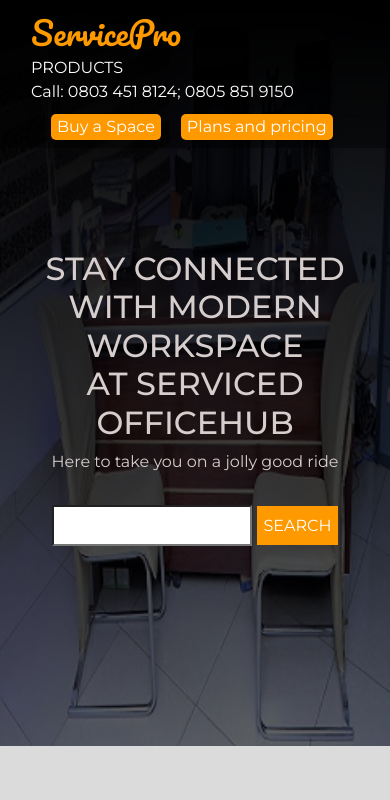
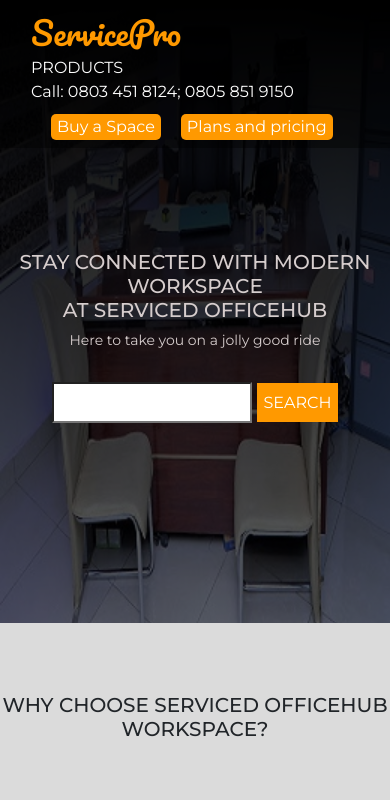
Before and after one commit to Ogenyi25/ServicedOfficeHub, a React (Create React App) app: page / in a window 390 px wide. Shown: the top 800 px of the page. Built offline with nearby package versions, Linux system fonts and the light colour scheme.

Commit message:
changed the font size for the mobile view

```diff
--- a/src/assets/styles/screens/_home.scss
+++ b/src/assets/styles/screens/_home.scss
@@ -262,6 +262,10 @@
       .welcome-note-body {
         padding-top: 250px;
         text-align: center;
+        font-size: 20px;
+      }
+      .description {
+        font-size: 14px;
       }
       .row {
         align-items: center;
@@ -292,10 +296,10 @@
       width: 100vw;
       align-items: center;
       .content-head {
-        padding-top: 50px;
+        padding-top: 70px;
         text-align: center;
         font-weight: 500;
-        font-size: 25px;
+        font-size: 20px;
       }
       .content-body {
         margin-top: 50px;
@@ -379,12 +383,13 @@
             text-align: center;
           }
           .description {
-            font-weight: 300;
+            font-weight: 200;
             margin-bottom: 20px;
             text-align: center;
           }
           .body-text {
             font-weight: 500;
+            font-size: 15px;
             margin-bottom: 50px;
             text-align: justify;
           }
@@ -412,13 +417,14 @@
           margin-left: 50px;
           margin-right: 30px;
           img {
+            display: none;
             width: 10vw;
             height: 10vh;
-            padding-left: 50px;
+            padding-left: 20px;
           }
           .p-left {
             font-size: small;
-            margin: 0px 20px 50px 20px;
+            margin: 0px 20px 30px 20px;
             text-align: justify;
           }
         }
@@ -432,7 +438,7 @@
           }
           .p-right {
             font-size: small;
-            margin: 0px 30px 50px 10px;
+            margin: 0px 30px 30px 10px;
             text-align: justify;
           }
         }
@@ -441,20 +447,21 @@
     .footer-container {
       background-color: $primary;
       .products {
-        margin-left: 60px;
+        margin-left: 50px;
         .products-header {
           margin-top: 40px;
-          margin-left: 20px;
+          margin-left: 5px;
           color: $white;
           margin-bottom: 20px;
         }
         .products-list {
           color: $white;
           font-weight: 500;
+          margin-left: 5px;
         }
       }
       .partners {
-        margin-left: 80px;
+        margin-left: 50px;
         .partners-header {
           margin-top: 40px;
           margin-left: 0px;
@@ -469,10 +476,10 @@
         }
       }
       .contacts {
-        margin-left: 50px;
+        margin-left: 30px;
         .contact-header {
           margin-top: 40px;
-          margin-left: 30px;
+          margin-left: 20px;
           color: $white;
           margin-bottom: 20px;
         }
```
